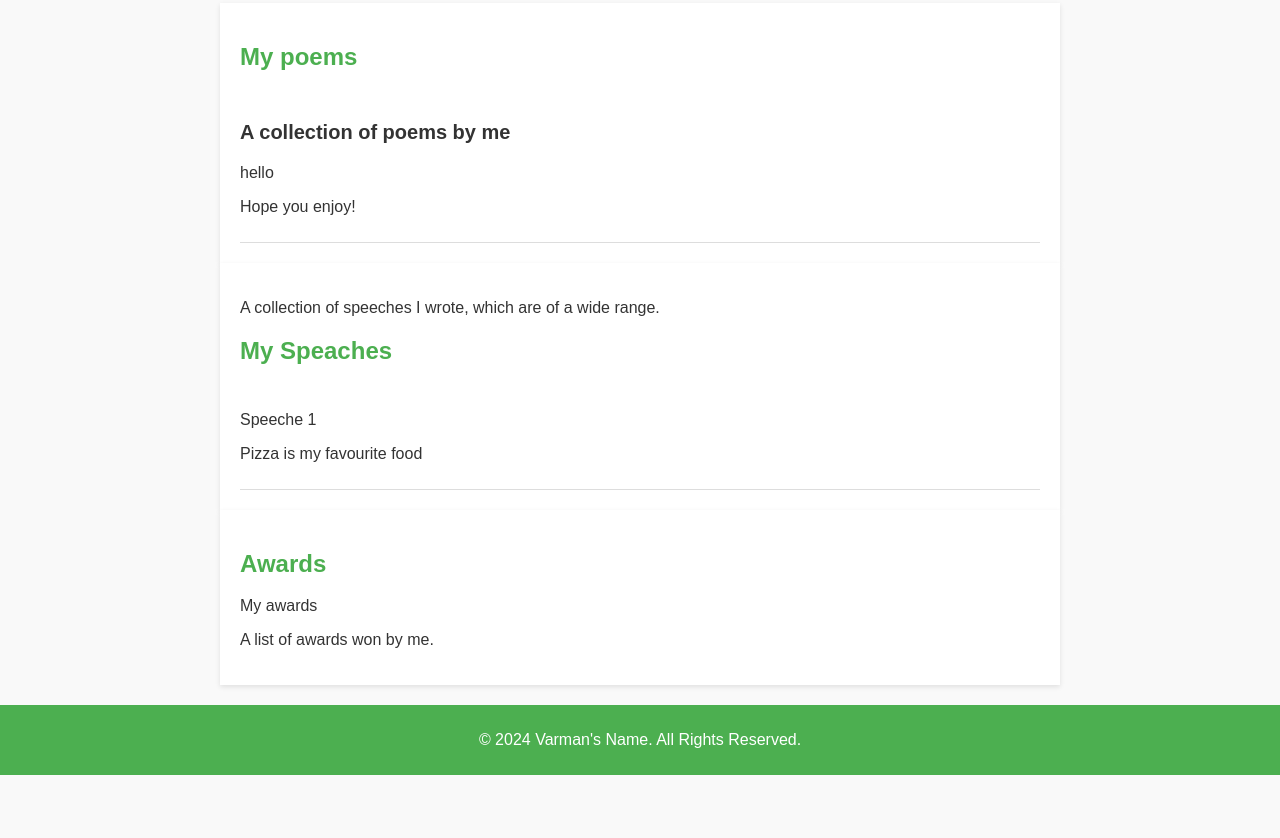
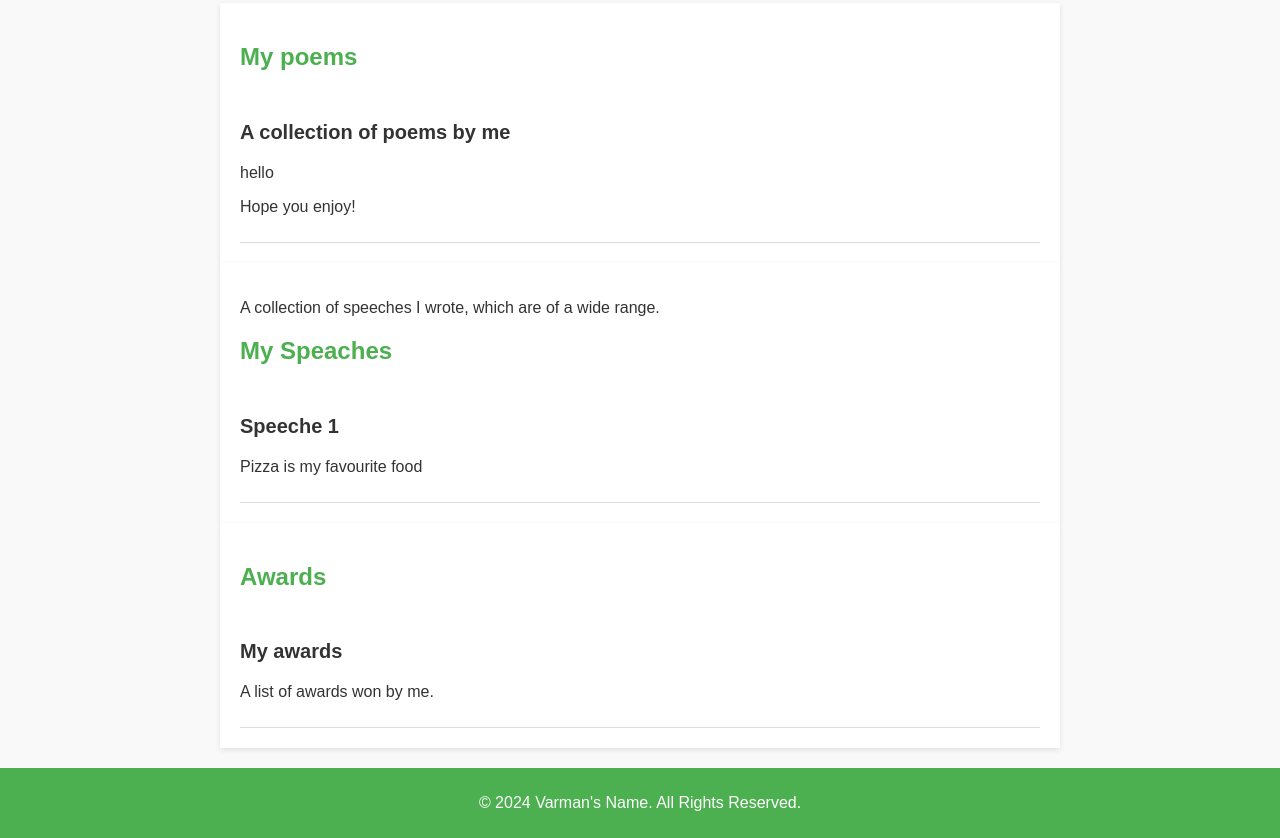
Before and after one commit to utvarman/utvarman.github.io, a plain HTML site: page index.html in a window 1280 px wide. Shown: the part 333-1171 px from the top of the page. Before the commit the page ends 1108 px from the top, so only its background shows below. Drawn offline with Linux system fonts and the light colour scheme.

Commit message:
Update index.html

```diff
--- a/index.html
+++ b/index.html
@@ -36,15 +36,15 @@
         <p>A collection of speeches I wrote, which are of a wide range.</p>
         <h2>My Speaches</h2>
         <div class="poem">
-            <p class="speech-title">Speeche 1</p>
+            <p class="poem-title">Speeche 1</p>
             <p>Pizza is my favourite food</p>
         </div>
         <!-- Add more works here -->
     </section>
     <section id="awards">
         <h2>Awards</h2>
-       <div class="Awards">
-            <p class="award-title">My awards</p>
+       <div class="poem">
+            <p class="poem-title">My awards</p>
             <p>A list of awards won by me.</p>
         </div>
     </section>
```
